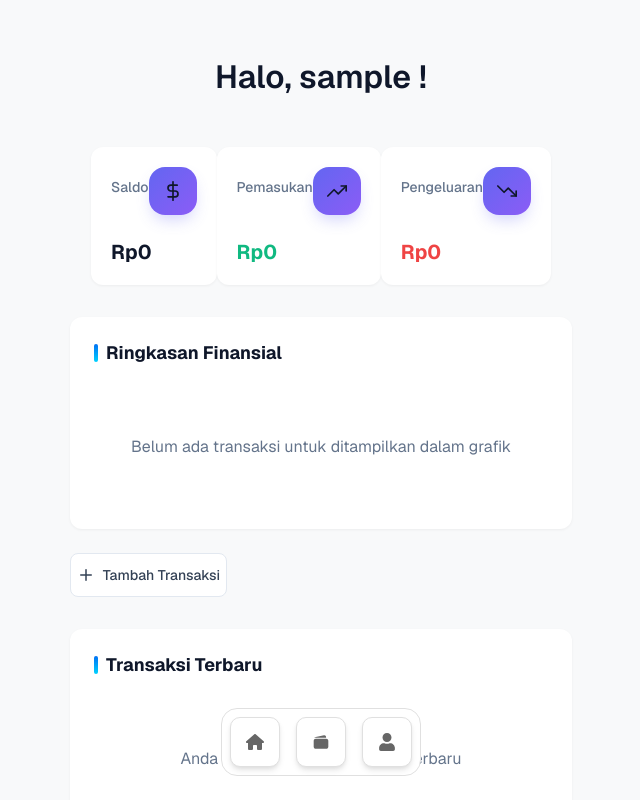
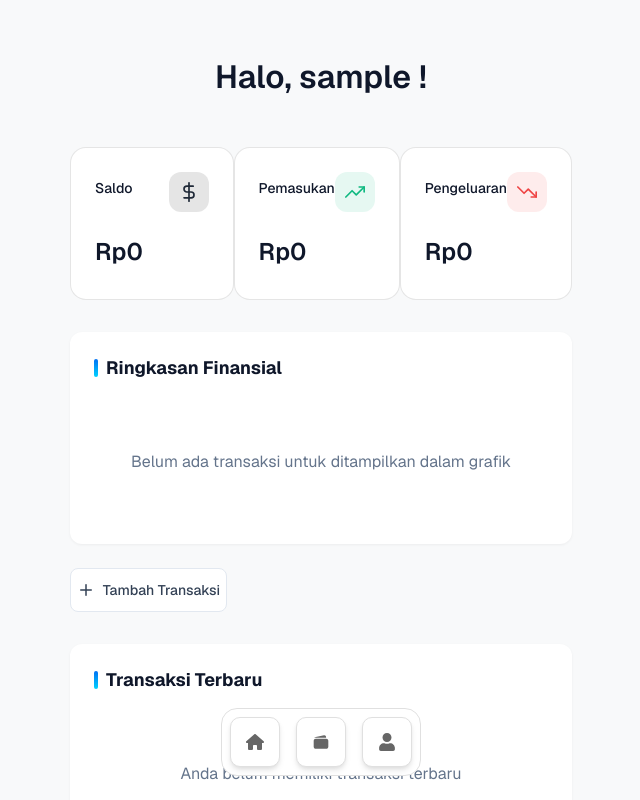
Before and after one commit to jeverlyro/spend.ly, a Next.js app: page /dashboard in a window 1280 px wide. Shown: the top 800 px of the page, without its empty margins (319-959 px from the left). Built offline with nearby package versions, Linux system fonts and the light colour scheme; sample sign-in values are in the browser's storage.

Commit message:
adding: dasboard card fix

```diff
--- a/src/app/dashboard/page.js
+++ b/src/app/dashboard/page.js
@@ -200,7 +200,7 @@ export default function Dashboard() {
             <div className={styles.summaryContent}>
               <div className={styles.summaryHeader}>
                 <h3>Saldo</h3>
-                <div className={styles.summaryIcon}>
+                <div className={`${styles.summaryIcon} ${styles.balanceIcon}`}>
                   <FiDollarSign size={20} />
                 </div>
               </div>
--- a/src/app/page.module.css
+++ b/src/app/page.module.css
@@ -51,45 +51,46 @@
 }
 
 .summaryItem {
-  background-color: white;
-  padding: 1.25rem;
-  border-radius: 0.75rem;
-  box-shadow: 0 1px 3px rgba(0, 0, 0, 0.05);
-  transition: transform var(--transition-standard),
-    box-shadow var(--transition-standard);
+  background: rgba(255, 255, 255, 0.9);
+  backdrop-filter: blur(10px);
+  border: 1px solid rgba(0, 0, 0, 0.1);
+  padding: 1.5rem;
+  border-radius: 16px;
+  width: 100%;
+  max-width: 320px;
+  transition: all 0.3s ease;
 }
 
 .summaryItem:hover {
-  transform: translateY(-4px);
-  box-shadow: 0 10px 25px -5px rgba(0, 0, 0, 0.1);
+  transform: translateY(-5px);
+  box-shadow: 0 10px 30px rgba(0, 0, 0, 0.1);
 }
 
 .summaryItem h3 {
   font-size: 0.875rem;
-  color: #64748b;
   margin: 0 0 0.5rem 0;
   font-weight: 500;
 }
 
 .balance {
   font-size: 1.25rem;
-  font-weight: 700;
-  margin: 0;
-  color: #0f172a;
+  font-weight: 600;
+
+
 }
 
 .income {
   font-size: 1.25rem;
-  font-weight: 700;
-  margin: 0;
-  color: #10b981;
+  font-weight: 600;
+
+
 }
 
 .expense {
   font-size: 1.25rem;
-  font-weight: 700;
-  margin: 0;
-  color: #ef4444;
+  font-weight: 600;
+
+
 }
 
 /* Actions Bar */
@@ -2328,15 +2329,28 @@
 }
 
 .summaryIcon {
-  width: 48px;
-  height: 48px;
-  display: flex;
-  align-items: center;
-  justify-content: center;
-  border-radius: 16px;
-  background: linear-gradient(135deg, #6366f1 0%, #8b5cf6 100%);
-  box-shadow: 0 8px 16px -4px rgba(99, 102, 241, 0.3);
+  width: 40px;
+  height: 40px;
+  display: flex;
+  align-items: center;
+  justify-content: center;
+  border-radius: 12px;
   transition: all 0.3s ease;
+}
+
+.balanceIcon {
+  background: rgba(0, 0, 0, 0.1);
+  color: #1f2937;
+}
+
+.incomeIcon {
+  background: rgba(16, 185, 129, 0.1);
+  color: #10b981;
+}
+
+.expenseIcon {
+  background: rgba(239, 68, 68, 0.1);
+  color: #ef4444;
 }
 
 .summaryCard:hover .summaryIcon {
@@ -2447,6 +2461,8 @@
 }
 
 .animatedValue {
+  font-size: 1.5rem;
+  margin: 0.5rem 0;
   animation: fadeIn 0.5s ease-out forwards;
 }
 
```
